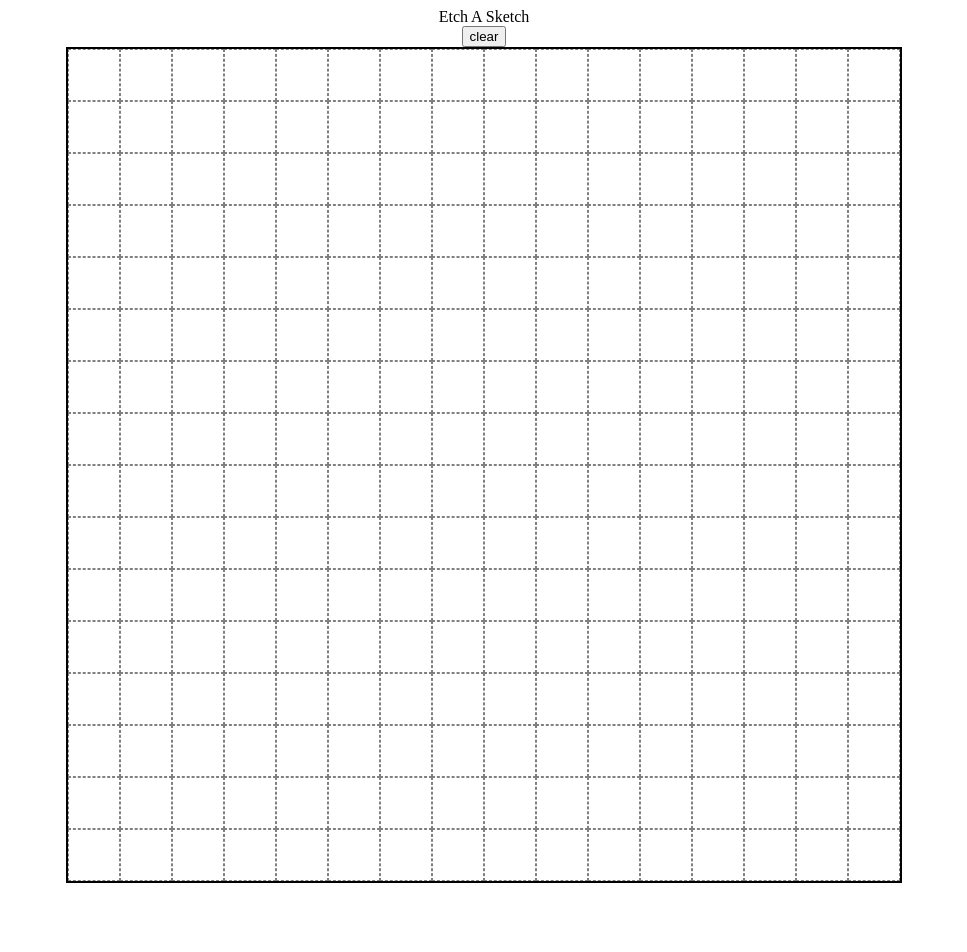
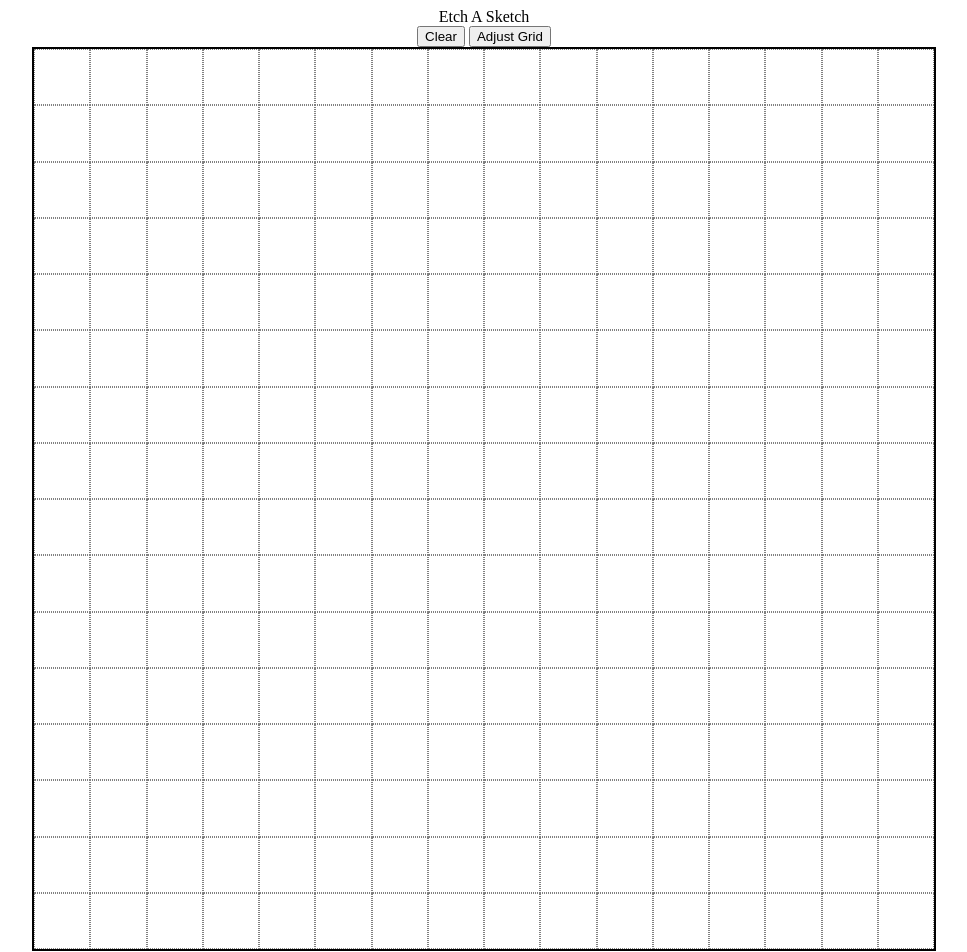
Before and after one commit to qeuif/odin-etch-a-sketch, a plain HTML site: page index.html in a window 1280 px wide. Shown: the whole page, without its empty margins (156-1123 px from the left). Before the commit the page ends 891 px from the top, so only its background shows below. Drawn offline with Linux system fonts and the light colour scheme.

Commit message:
Add resize grid button and more helper functions to make code more readable

```diff
--- a/index.html
+++ b/index.html
@@ -10,8 +10,9 @@
 
 <body>
     <div class="header">Etch A Sketch</div>
-    <div class="clearButton">
-        <button class="clear">clear</button>
+    <div class="buttons">
+        <button class="clear">Clear</button>
+        <button class="resize">Adjust Grid</button>
     </div>
     <div class="container"></div>
 </body>
--- a/javascript.js
+++ b/javascript.js
@@ -1,24 +1,15 @@
-const DIV_LENGTH = 50;
-const TOTAL_DIVS = 16 * 16;
 const BORDER_SIZE = 1;
+const CONTAINER_LENGTH = 900;
+let totalDivs = 16;
+let divLength = (CONTAINER_LENGTH / totalDivs) - (2 * BORDER_SIZE);
 
 const container = document.querySelector(".container");
 container.style.display = "flex";
 container.style.flexWrap = "wrap";
-container.style.width = `${(DIV_LENGTH + 2 * BORDER_SIZE) * 16}px`;
+container.style.width = `${(divLength + 2 * BORDER_SIZE) * 16}px`;
 container.style.border = "2px solid black";
 
-for (let i = 0; i < TOTAL_DIVS; i++) {
-    const div = document.createElement("div");
-    div.classList.add("grid");
-    div.style.width = `${DIV_LENGTH}px`;
-    div.style.height = `${DIV_LENGTH}px`;
-    div.style.border = `${BORDER_SIZE}px dashed gray`;
-    div.addEventListener("mouseenter", (event) => {
-        colourGrid(div);
-    });
-    container.appendChild(div);
-}
+drawGrid(totalDivs);
 
 const resetButton = document.querySelector("button");
 resetButton.addEventListener("click", (event) => {
@@ -28,6 +19,16 @@ resetButton.addEventListener("click", (event) => {
     }
 })
 
+const adjust = document.querySelector(".resize");
+adjust.addEventListener("click", () => {
+    totalDivs = prompt("Change number of squares per side (Enter a number between 4 and 100 inclusive):");
+    while (totalDivs < 2 || totalDivs > 100) {
+        totalDivs = prompt("Change number of squares per side (Enter a number between 2 and 100 inclusive):");
+    }
+    removeGrid();
+    drawGrid(totalDivs);
+});
+
 function colourGrid(div) {
     div.style.backgroundColor = "blue";
 }
@@ -35,3 +36,29 @@ function colourGrid(div) {
 function resetGrid(div) {
     div.style.backgroundColor = "white";
 }
+
+function resizeGrid() {
+    totalDivs = prompt("Change number of squares per side (Enter a number between 4 and 100 inclusive):");
+}
+
+function drawGrid(totalDivs) {
+    for (let i = 0; i < totalDivs * totalDivs; i++) {
+        const div = document.createElement("div");
+        div.classList.add("grid");
+        div.style.width = `${divLength}px`;
+        div.style.height = `${divLength}px`;
+        div.style.border = `${BORDER_SIZE}px dotted gray`;
+        div.addEventListener("mouseenter", (event) => {
+            colourGrid(div);
+        });
+        container.appendChild(div);
+    }
+}
+
+function removeGrid() {
+    const gridList = document.querySelectorAll(".grid");
+    divLength = (CONTAINER_LENGTH / totalDivs) - (2 * BORDER_SIZE);
+    for (let grid of gridList) {
+        grid.remove();
+    }
+}
```
